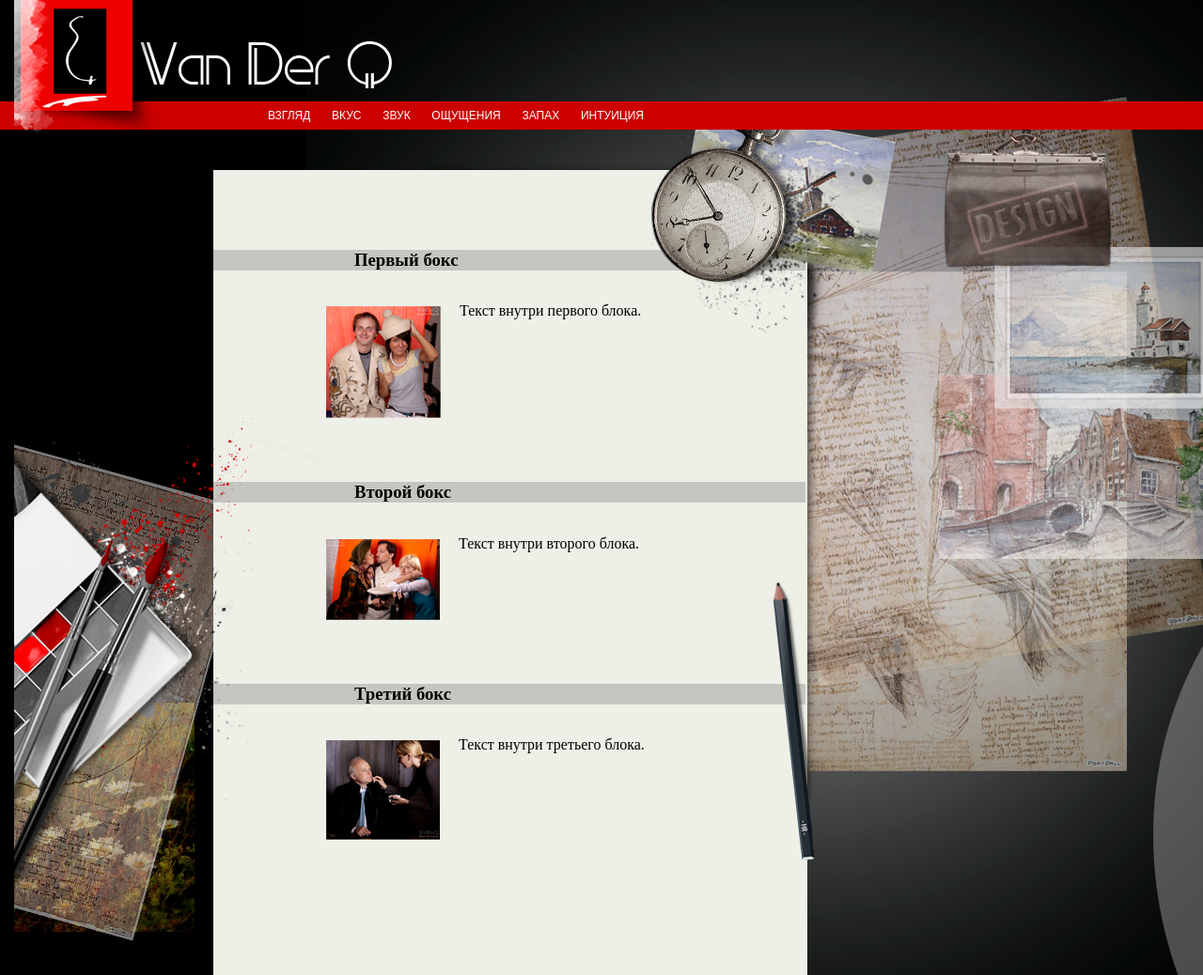
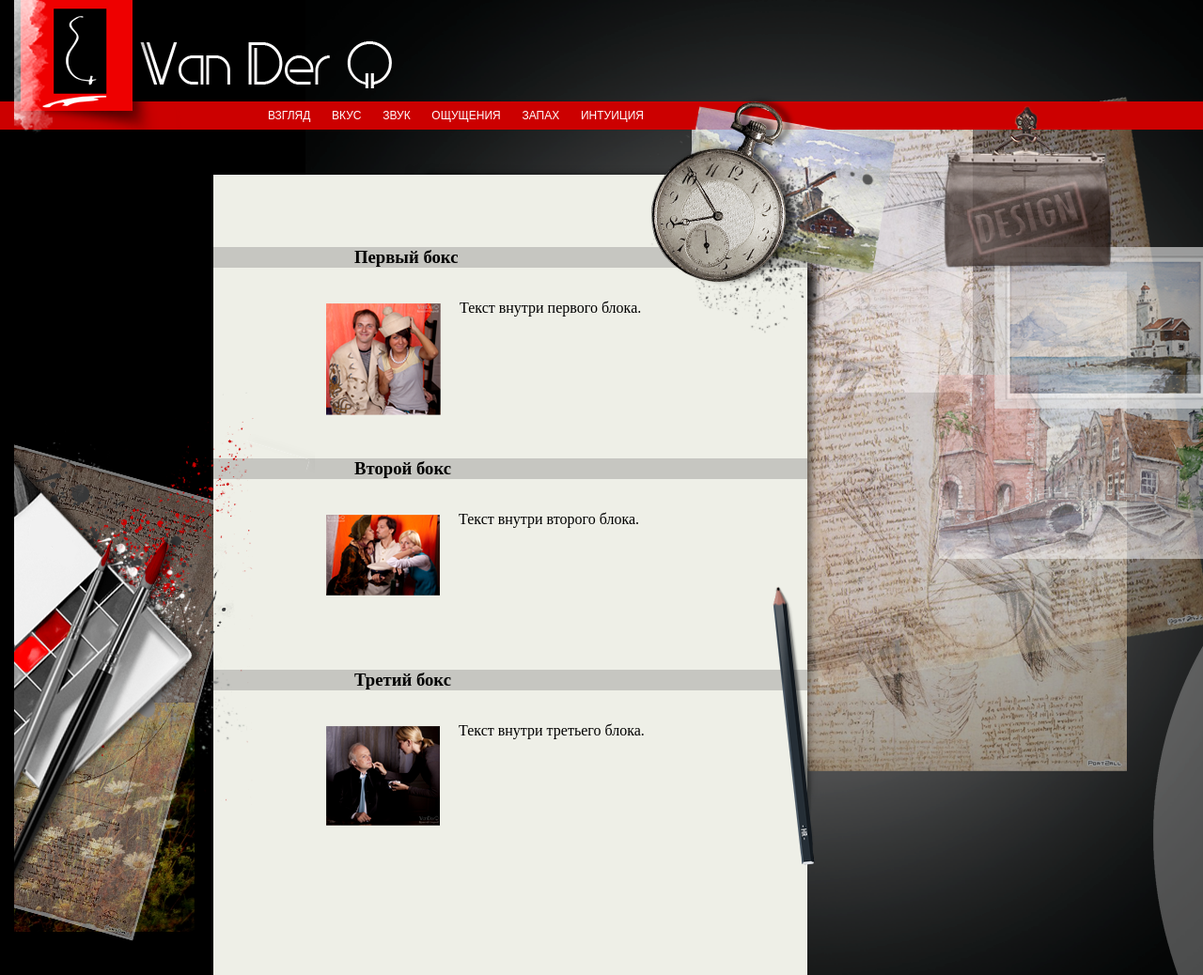
Before and after one commit to Buhanov-Dima/vander.local, a PHP site: page /feeling.php in a window 1280 px wide. Shown: the whole page at 94% size. Run offline with PHP 8.4, Linux system fonts and the light colour scheme.

Commit message:
Короче, вот последняя версия. Приду все покажу, все обсудим

```diff
--- a/css/style.css
+++ b/css/style.css
@@ -1,3 +1,7 @@
+.test{
+	overflow:hidden;
+}
+
 body.Main {
 	margin: 0;
 	padding: 0;
@@ -313,18 +383,18 @@
 	max-width: 1250px;
 	margin: 0 auto;
 	height: 900px;
-	overflow:hidden;
 }
 .flower_smell{
 	position: relative;
 	max-width: 209px;
-	margin: -220px 385px 0 auto;
+	margin: -220px 370px 0 auto;
 	z-index:2;
 }
 .paper_smell{
 	position: relative;
-	max-width:638px;
-	margin: -125px 400px 0 auto;
+	max-width:635px;
+	top: -129px;
+	left:212px;
 	z-index:1;
 }
 .pensil_smell{
@@ -335,31 +405,37 @@
 	z-index:2;
 }
 .pearls_smell{
+	max-width:450px;
 	padding: 0;
 	position: absolute;
 	top:-150px;
+	left:0px;
+	overflow:hidden;
+}
+#img_pearls_smell{
+	position: relative;
 	left:-500px;
 }
 .first_block{
-	max-width: 630px;
-	position:relative;
-	top:-800px;
+	width: 632px;
+	position:absolute;
+	top: 70px;
 	left:0;
 
 }
 
 .second_block{
-	max-width: 630px;
-	position:relative;
-	top:-775px;
+	width: 632px;
+	position:absolute;
+	top:295px;
 	left:0;
 
 }
 
 .third_block{
-	max-width: 630px;
-	position:relative;
-	top:-750px;
+	width: 632px;
+	position:absolute;
+	top:520px;
 	left:0;
 
 }
@@ -367,7 +443,7 @@
 	background-color: #c6c6c1;
 }
 .cnt_div{
-	max-width: 470px;
+	max-width: 445px;
 	margin-left: 100px;
 	display:flex;
 	justify-content: left;
@@ -380,9 +456,11 @@
 	width: auto;
 }
 p{
-	max-width: 100%;
+	width: 100%;
+	max-height: 130px;
 	text-align: left;
 	word-wrap: break-word;
+	overflow-y: scroll;
 }
 
 
@@ -397,7 +475,6 @@
 	position: relative;
 	max-width: 1250px;
 	margin: 0 auto;
-	overflow:hidden;
 	height: 900px;
 }
 
@@ -415,13 +492,13 @@
 	z-index:2;
 }
 
-.paper_smell{
+.paper_feeling{
 	position: relative;
 	max-width:638px;
-	margin: -190px 400px 0 auto;
+	margin: -185px 400px 0 auto;
 	z-index:1;
 }
-.pensil_smell{
+.pensil_feeling{
 	position: absolute;
 	top: 450px;
 	left:595px;
@@ -429,42 +506,44 @@
 	z-index:2;
 }
 
-.headik{
-	background-color: #c6c6c1;
-}
-.cnt_div{
-	max-width: 470px;
-	margin-left: 100px;
-	display:flex;
-	justify-content: left;
-}
-.photos_div{
-	margin:20px;
-}
 
 .leonardo{
+	max-width: 255px;
 	display:inline-block;
 	position: absolute;
 	top: 315px;
+	left: 0px;
+	overflow:hidden;
+}
+#img_leonardo{
+	position: relative;
 	left: -200px;
 }
-
 .field{
+	max-width: 195px;
 	display:inline-block;
 	position: absolute;
 	top: 610px;
+	left: 0px;
+	overflow:hidden;
+}
+#img_field{
+	position: relative;
 	left: -100px;
 }
-
 .colors{
+	max-width: 320px;
 	display:inline-block;
 	position: absolute;
 	top: 180px;
+	left: 0px;
+	z-index:2;
+	overflow:hidden;
+}
+#img_colors{
+	position: relative;
 	left: -450px;
-	z-index:2;
 }
-
-
 
 
 body.View{
--- a/feeling.php
+++ b/feeling.php
@@ -6,6 +6,7 @@
 	<link rel="stylesheet" href="/css/style.css">
 </head>
 <body class="Feeling">
+<div class="test">
 <header>
 	<div class="cnt">
 		<div class="logo">
@@ -15,12 +16,12 @@
 	<div class="main_menu">
 		<div class="cnt">
 			<ul class="menu">
-				<li><a href="#">Взгляд</a></li>
-				<li><a href="#">Вкус</a></li>
-				<li><a href="#">Звук</a></li>
-				<li><a href="#">Ощущения</a></li>
-				<li><a href="#">Запах</a></li>
-				<li><a href="#">Интуиция</a></li>
+				<li><a href="view.php">Взгляд</a></li>
+				<li><a href="taste.php">Вкус</a></li>
+				<li><a href="sound.php">Звук</a></li>
+				<li><a href="feeling.php">Ощущения</a></li>
+				<li><a href="smell.php">Запах</a></li>
+				<li><a href="intuition.php">Интуиция</a></li>
 			</ul>
 		</div>
 	</div>
@@ -41,7 +42,7 @@
 		<div class="clock_feeling">
 			<img src="img/Feeling/clock.png" alt="">
 		</div>
-		<div class="paper_smell">
+		<div class="paper_feeling">
 			<div class="paper">
 				<img src="img/Smell/piece_paper.png" alt="">
 				<div class="first_block">
@@ -72,18 +73,18 @@
 					</div>
 				</div>
 			</div>
-			<div class="pensil_smell">
+			<div class="pensil_feeling">
 				<img src="img/Smell/pensil.png" alt="">
 			</div>
 		</div>
 		<div class="field">
-			<img src="img/Feeling/field.png" alt="">
+			<img id="img_field" src="img/Feeling/field.png" alt="">
 		</div>
 		<div class="leonardo">
-			<img src="img/Feeling/leonardo.png" alt="">
+			<img id="img_leonardo" src="img/Feeling/leonardo.png" alt="">
 		</div>
 		<div class="colors">
-			<img src="img/Feeling/colors.png" alt="">
+			<img id="img_colors" src="img/Feeling/colors.png" alt="">
 		</div>
 	</div>
 </main>
@@ -91,5 +92,6 @@
 <footer></footer>
 
 <script src="/js/main.js"></script>
+</div>
 </body>
 </html>
```
Also changed, not shown: other parts of css/style.css (+88 -17 lines), index.php (+20 -7 lines), intuition.php (+10 -8 lines), smell.php (+9 -7 lines), sound.php (+9 -7 lines), taste.php (+10 -8 lines), view.php (+10 -8 lines), img/Feeling/back_feeling.png, img/Feeling/pensil.png (added), img/Feeling/piece_paper.png (added), img/Taste/bag.png (added), img/Taste/hook.png (added), img/Taste/сумка.png (added).
